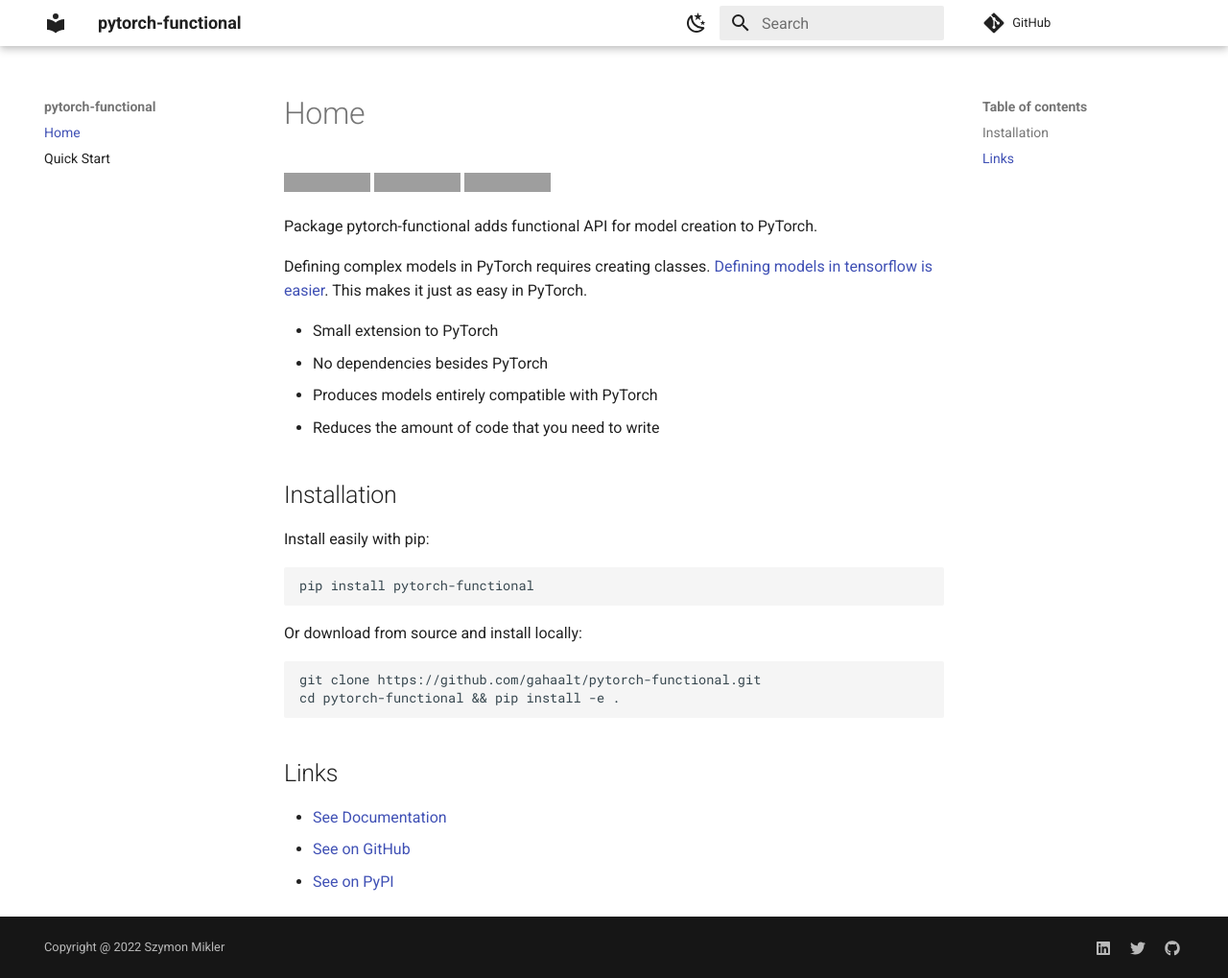
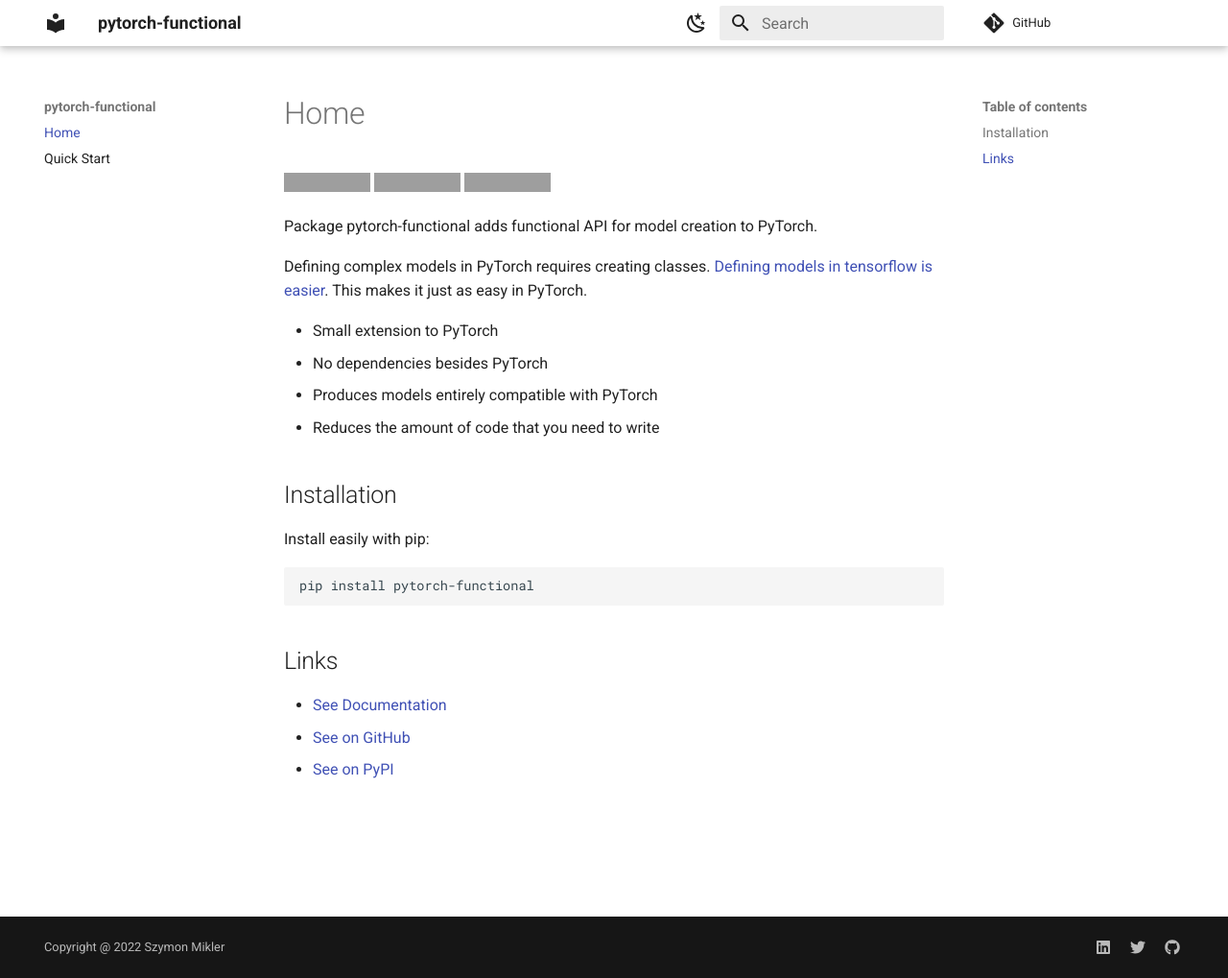
Before and after one commit to sjmikler/pytorch-symbolic, an MkDocs documentation site: the page built from docs/README.md, in a window 1280 px wide and 1019 px high. Shown: the whole window at 96% size. Built offline with MkDocs 1.6.1 and Material for MkDocs 9.7.7, drawn with Linux system fonts in a browser that asks for light colours; comment, search, counter and statistics services are not loaded; grey boxes are pictures that could not be loaded.

Commit message:
Remove alternative installation method

````diff
--- a/docs/README.md
+++ b/docs/README.md
@@ -23,13 +23,6 @@
 pip install pytorch-functional
 ```
 
-Or download from source and install locally:
-
-```
-git clone https://github.com/gahaalt/pytorch-functional.git
-cd pytorch-functional && pip install -e .
-```
-
 ## Links
 
 * [See Documentation](https://pytorch-functional.readthedocs.io/)
````
Also changed, not shown: 1 other file.
